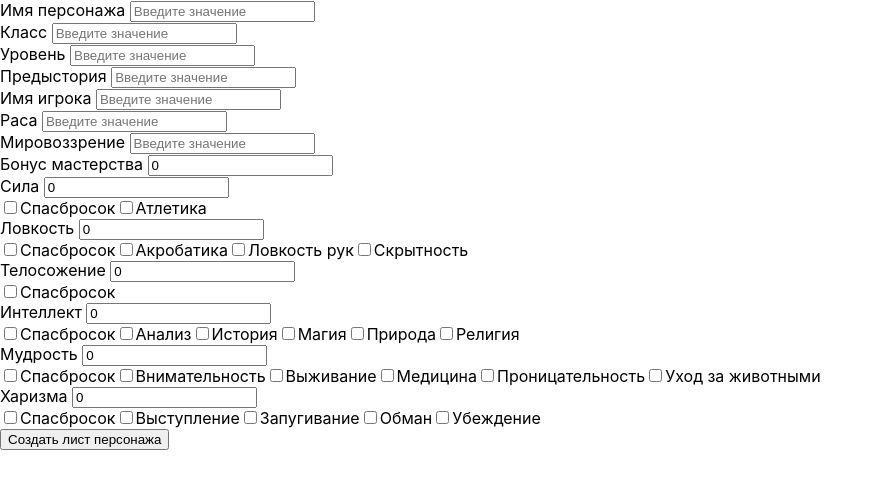
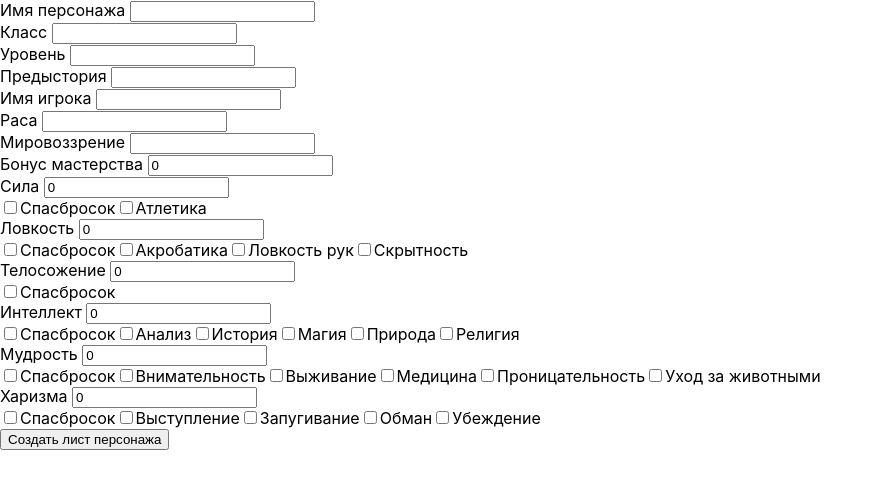
Before and after one commit to dashastik/dnd, a React (Create React App) app: page / in a window 1280 px wide. Shown: the top 488 px of the page, without its empty margins (0-883 px from the left). Built offline with nearby package versions, Linux system fonts and the light colour scheme; the HTML template or start-up script is replaced by a standard one.

Commit message:
placeholders deleted

```diff
--- a/src/Form.js
+++ b/src/Form.js
@@ -71,56 +71,56 @@ class Form extends Component {
 
                 <div>
                     <label>Имя персонажа </label>
-                    <input type="text" placeholder="Введите значение" state_key="characterName" value={this.state.characterName} onChange={this.handleChange} />
+                    <input type="text" state_key="characterName" value={this.state.characterName} onChange={this.handleChange} />
                 </div>
 
 
                 <div>
                     <label>Класс </label>
-                    <input type="text" placeholder="Введите значение" state_key="class" value={this.state.class} onChange={this.handleChange} />
+                    <input type="text" state_key="class" value={this.state.class} onChange={this.handleChange} />
                 </div>
 
 
                 <div>
                     <label>Уровень </label>
-                    <input type="number" min="0" placeholder="Введите значение" state_key="level" value={this.state.level} onChange={this.handleChange} />
+                    <input type="number" min="0" state_key="level" value={this.state.level} onChange={this.handleChange} />
                 </div>
 
 
                 <div><label>Предыстория </label>
-                    <input type="text" placeholder="Введите значение" state_key="background" value={this.state.background} onChange={this.handleChange} />
+                    <input type="text" state_key="background" value={this.state.background} onChange={this.handleChange} />
                 </div>
 
 
                 <div>
                     <label>Имя игрока </label>
-                    <input type="text" placeholder="Введите значение" state_key="playerName" value={this.state.playerName} onChange={this.handleChange} />
+                    <input type="text" state_key="playerName" value={this.state.playerName} onChange={this.handleChange} />
                 </div>
 
 
                 <div>
                     <label>Раса </label>
-                    <input type="text" placeholder="Введите значение" state_key="rase" value={this.state.race} onChange={this.handleChange} />
+                    <input type="text" state_key="rase" value={this.state.race} onChange={this.handleChange} />
                 </div>
 
 
                 <div>
                     <label>Мировоззрение </label>
-                    <input type="text" placeholder="Введите значение" state_key="ideology" value={this.state.ideology} onChange={this.handleChange} />
+                    <input type="text" state_key="ideology" value={this.state.ideology} onChange={this.handleChange} />
                 </div>
 
 
 
                 <div>
                     <label>Бонус мастерства </label>
-                    <input type="number" min="0" placeholder="Введите значение" state_key="masteryBonus" value={this.state.masteryBonus} onChange={this.handleChange} />
+                    <input type="number" min="0" state_key="masteryBonus" value={this.state.masteryBonus} onChange={this.handleChange} />
                 </div>
 
 
 
                 <div>
                     <label>Сила </label>
-                    <input type="number" min="0" placeholder="Введите значение" state_key="strength" value={this.state.strength} onChange={this.handleChange} />
+                    <input type="number" min="0" state_key="strength" value={this.state.strength} onChange={this.handleChange} />
                 </div>
 
                 <div>
@@ -135,7 +135,7 @@ class Form extends Component {
 
                 <div>
                     <label>Ловкость </label>
-                    <input type="number" min="0" placeholder="Введите значение" state_key="dexterity" value={this.state.dexterity} onChange={this.handleChange} />
+                    <input type="number" min="0" state_key="dexterity" value={this.state.dexterity} onChange={this.handleChange} />
                 </div>
 
                 <div>
@@ -156,7 +156,7 @@ class Form extends Component {
 
                 <div>
                     <label>Телосожение </label>
-                    <input type="number" min="0" placeholder="Введите значение" state_key="construction" value={this.state.construction} onChange={this.handleChange} />
+                    <input type="number" min="0" state_key="construction" value={this.state.construction} onChange={this.handleChange} />
                 </div>
 
                 <div>
@@ -168,7 +168,7 @@ class Form extends Component {
 
                 <div>
                     <label>Интеллект </label>
-                    <input type="number" min="0" placeholder="Введите значение" value={this.state.intelligence} onChange={this.handleChange} />
+                    <input type="number" min="0" value={this.state.intelligence} onChange={this.handleChange} />
                 </div>
 
                 <div>
@@ -195,7 +195,7 @@ class Form extends Component {
 
                 <div>
                     <label>Мудрость </label>
-                    <input type="number" min="0" placeholder="Введите значение" state_key="wisdom" value={this.state.wisdom} onChange={this.handleChange} />
+                    <input type="number" min="0" state_key="wisdom" value={this.state.wisdom} onChange={this.handleChange} />
                 </div>
 
                 <div>
@@ -222,7 +222,7 @@ class Form extends Component {
 
                 <div>
                     <label>Харизма </label>
-                    <input type="number" min="0" placeholder="Введите значение" state_key="charisma" value={this.state.charisma} onChange={this.handleChange} />
+                    <input type="number" min="0" state_key="charisma" value={this.state.charisma} onChange={this.handleChange} />
                 </div>
 
                 <div>
```
